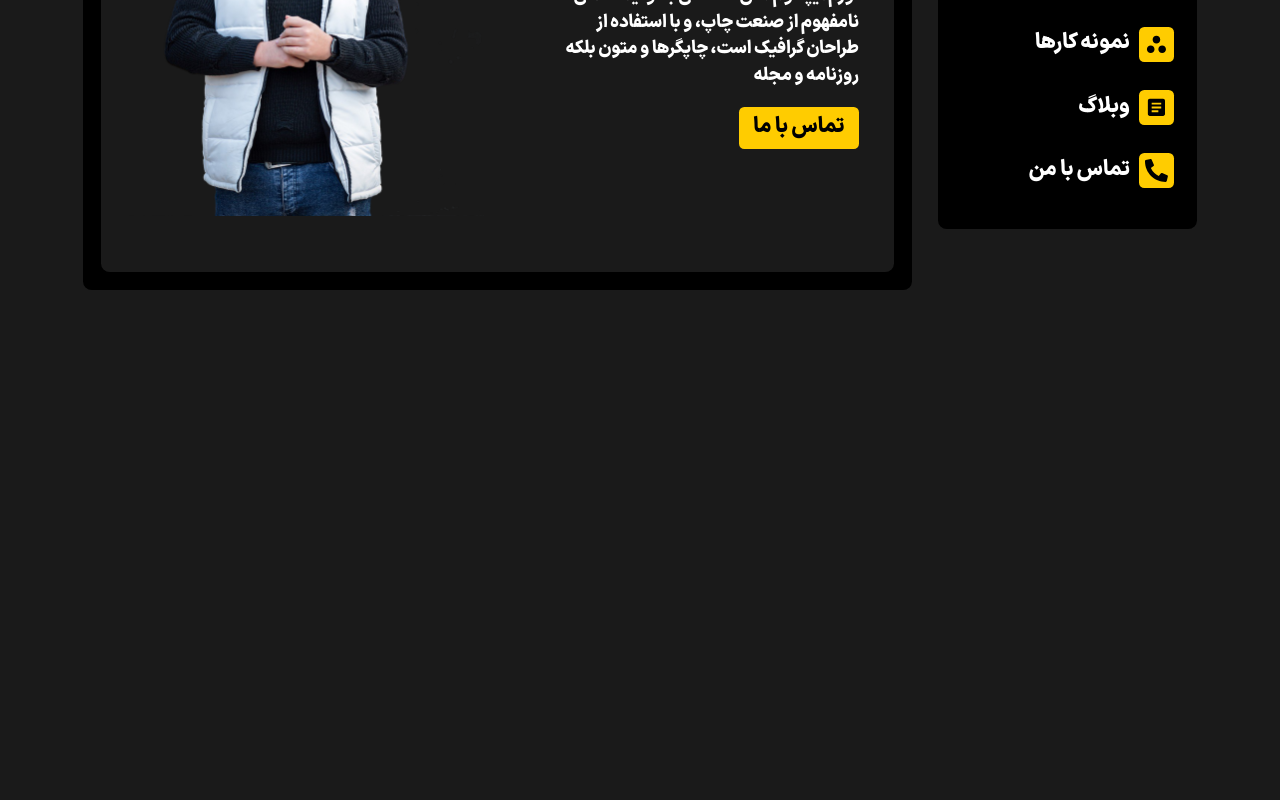
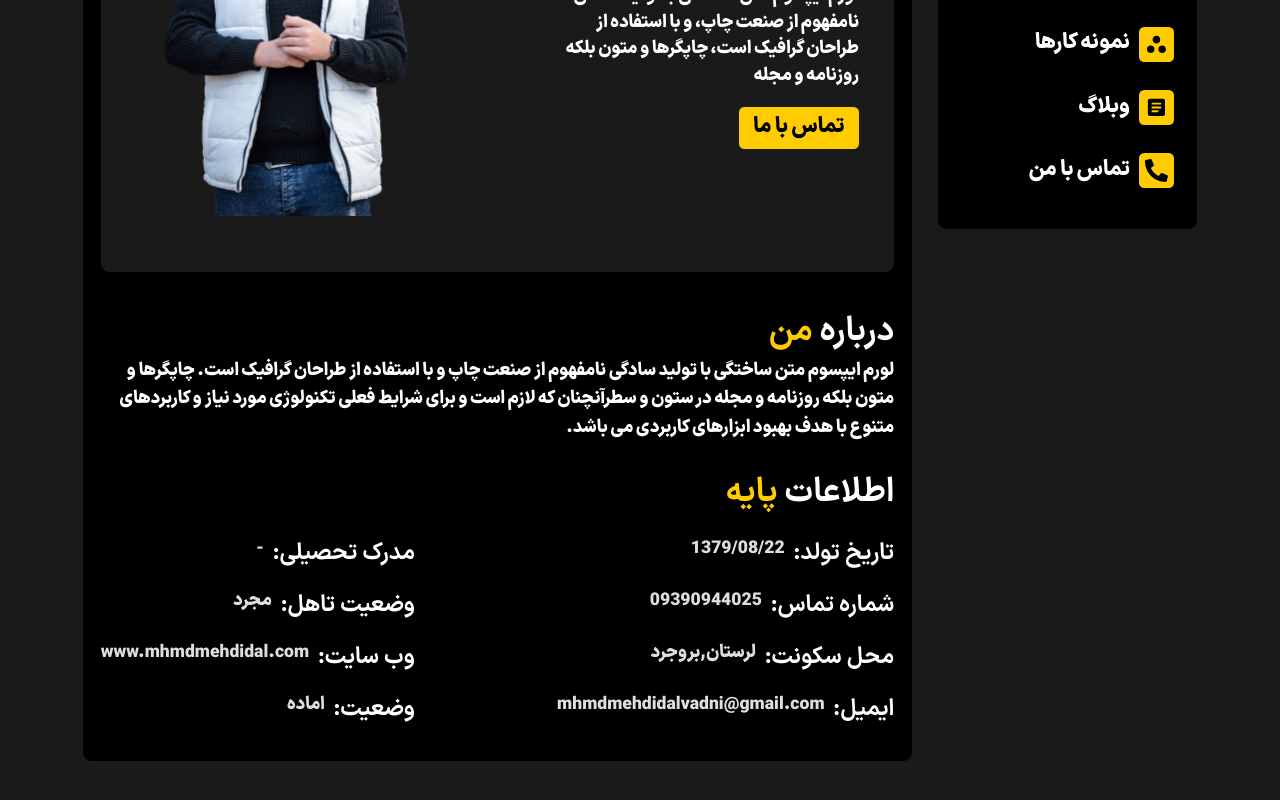
Before and after one commit to mohammadmehdidalvandii/mhmdmehdidal, a React (Vite) app: page / in a window 1280 px wide. Shown: the part 490-1290 px from the top of the page. Before the commit the page ends 832 px from the top, so only its background shows below. Built offline with nearby package versions, Linux system fonts and the light colour scheme.

Commit message:
create section homeAbout for homepage

```diff
--- /dev/null
+++ b/src/Components/Template/HomeAbout/HomeAbout.css
@@ -0,0 +1,33 @@
+.homeAbout{
+    display: block;
+    width: 100%;
+    margin-top: 2rem;
+}
+.homeAbout_desc{
+    display: block;
+    width: 100%;
+    font-size: 1rem;
+    line-height: 1.6;
+}
+
+.homeAbout_wrapper{
+    display: flex;
+    justify-content: space-between;
+    margin-top: 1rem;
+}
+.homeAbout_items{
+    display: block;
+}
+.homeAbout_item{
+    display: flex;
+    margin-bottom: 1rem;
+}
+.homeAbout_item_title{
+    font-family: var(--font-bold);
+    font-size: 1.3rem;
+}
+.homeAbout_item_text{
+    font-size: 1rem;
+    margin-right: 0.5rem;
+    color: #eeee;
+}
--- /dev/null
+++ b/src/Components/Template/HomeAbout/HomeAbout.jsx
@@ -0,0 +1,66 @@
+import Title from '../../Module/Title/Title'
+import './HomeAbout.css'
+
+function HomeAbout() {
+  return (
+    <section className="homeAbout">
+        <div className="row">
+            <div className="col-12">
+                <Title title='درباره ' text='من'/>
+            </div>
+            <div className="col-12">
+                <p className="homeAbout_desc">
+                لورم ایپسوم متن ساختگی با تولید سادگی نامفهوم از صنعت چاپ و با استفاده از طراحان گرافیک است. چاپگرها و متون بلکه روزنامه و مجله در ستون و سطرآنچنان که لازم است و برای شرایط فعلی تکنولوژی مورد نیاز و کاربردهای متنوع با هدف بهبود ابزارهای کاربردی می باشد.
+                </p>
+            </div>
+        </div>
+        <div className="row mt-4">
+            <div className="col-12">
+                <Title title='اطلاعات' text='پایه'/>
+            </div>
+            <div className="col-12">
+                <div className="homeAbout_wrapper">
+                    <ul className="homeAbout_items">
+                        <li className="homeAbout_item">
+                            <span className="homeAbout_item_title">تاریخ تولد: </span>
+                            <span className="homeAbout_item_text">1379/08/22</span>
+                        </li>
+                        <li className="homeAbout_item">
+                            <span className="homeAbout_item_title">شماره تماس: </span>
+                            <span className="homeAbout_item_text">09390944025</span>
+                        </li>
+                        <li className="homeAbout_item">
+                            <span className="homeAbout_item_title">محل سکونت:</span>
+                            <span className="homeAbout_item_text">لرستان,بروجرد</span>
+                        </li>
+                        <li className="homeAbout_item">
+                            <span className="homeAbout_item_title">ایمیل:</span>
+                            <span className="homeAbout_item_text">mhmdmehdidalvadni@gmail.com</span>
+                        </li>
+                    </ul>
+                    <ul className="about_items">
+                        <li className="homeAbout_item">
+                            <span className="homeAbout_item_title">مدرک تحصیلی:</span>
+                            <span className="homeAbout_item_text">-</span>
+                        </li>
+                        <li className="homeAbout_item">
+                            <span className="homeAbout_item_title">وضعیت تاهل:</span>
+                            <span className="homeAbout_item_text">مجرد</span>
+                        </li>
+                        <li className="homeAbout_item">
+                            <span className="homeAbout_item_title">وب سایت:</span>
+                            <span className="homeAbout_item_text">www.mhmdmehdidal.com</span>
+                        </li>
+                        <li className="homeAbout_item">
+                            <span className="homeAbout_item_title">وضعیت:</span>
+                            <span className="homeAbout_item_text">اماده</span>
+                        </li>
+                    </ul>
+                </div>
+            </div>
+        </div>
+    </section>
+  )
+}
+
+export default HomeAbout
--- a/src/Page/Home/Home.jsx
+++ b/src/Page/Home/Home.jsx
@@ -1,9 +1,11 @@
+import HomeAbout from "../../Components/Template/HomeAbout/HomeAbout"
 import HomeHeader from "../../Components/Template/home/HomeHeader"
 
 function Home() {
   return (
     <section className="bg_back">
         <HomeHeader/>
+        <HomeAbout/>
     </section>
   )
 }
```
